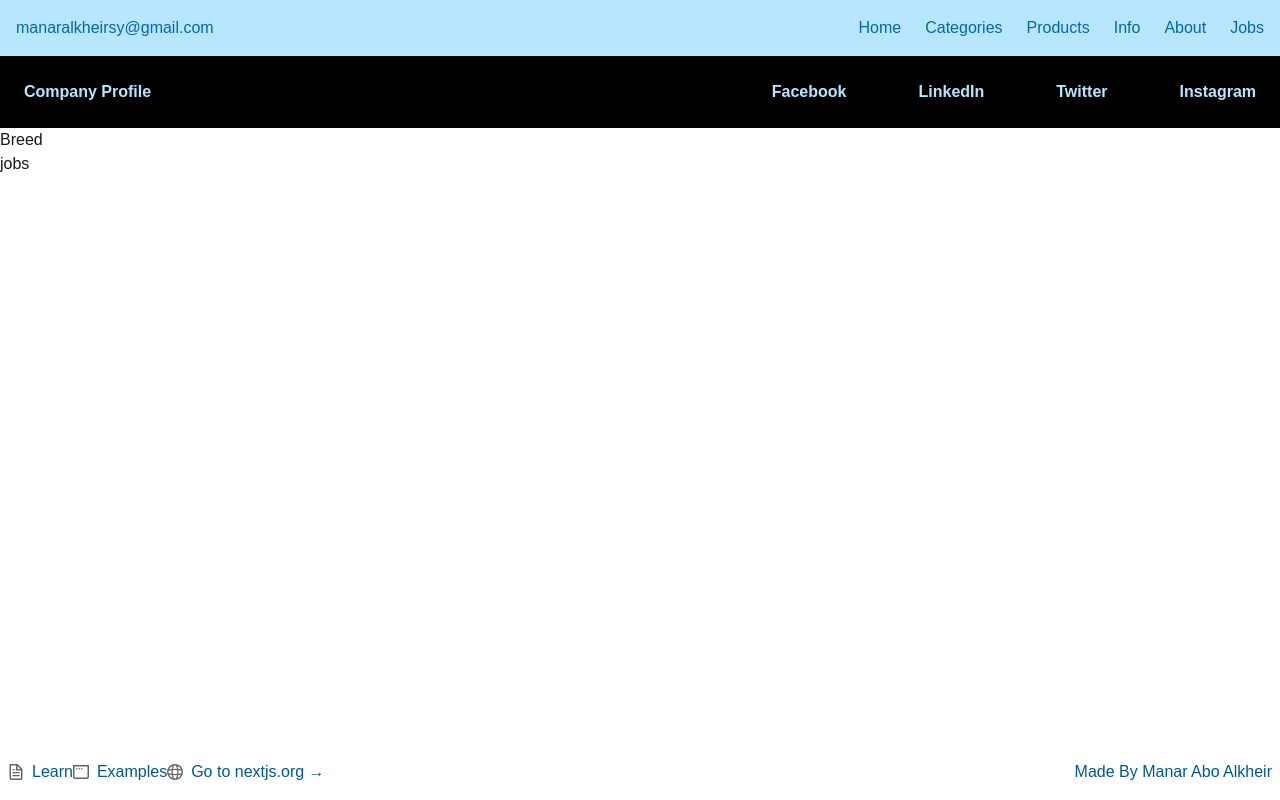
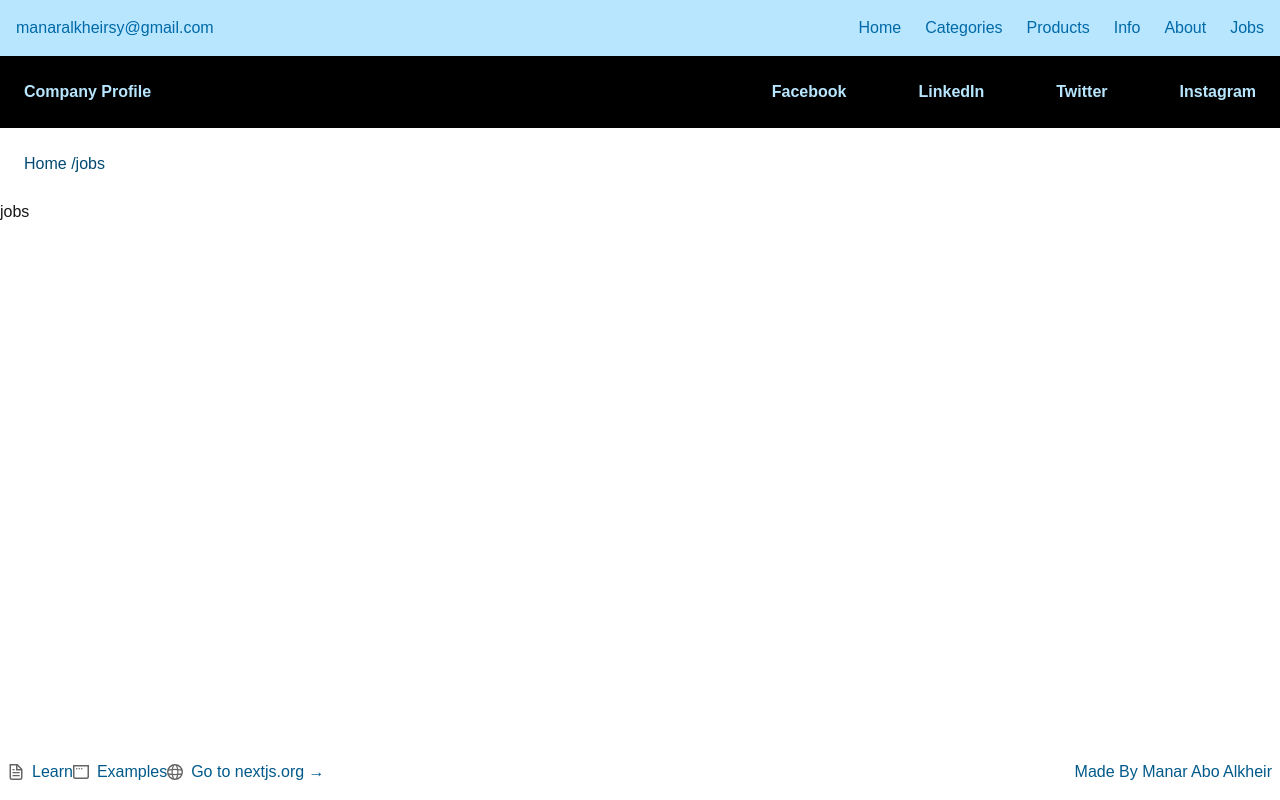
Before and after one commit to ENG9MANAR9SC/practice-react, a Next.js app: page /jobs in a window 1280 px wide. Built offline with nearby package versions, Linux system fonts and the light colour scheme.

Commit message:
add dynamic breadcrrumbs

```diff
--- a/src/app/components/BreadCrumb/BreadCrumb.tsx
+++ b/src/app/components/BreadCrumb/BreadCrumb.tsx
@@ -1,5 +1,18 @@
+'use client'
+
+import { usePathname } from "next/navigation";
+
+const myStyle = {
+  padding :'24px',
+
+};
+
 function BreadCrumb () {
-  return <div>Breed</div>
+
+  const pathname = usePathname();
+
+  return <div style={myStyle} className="text-sky-900">Home  {pathname}</div>
+
 }
 
 export default BreadCrumb;
```
